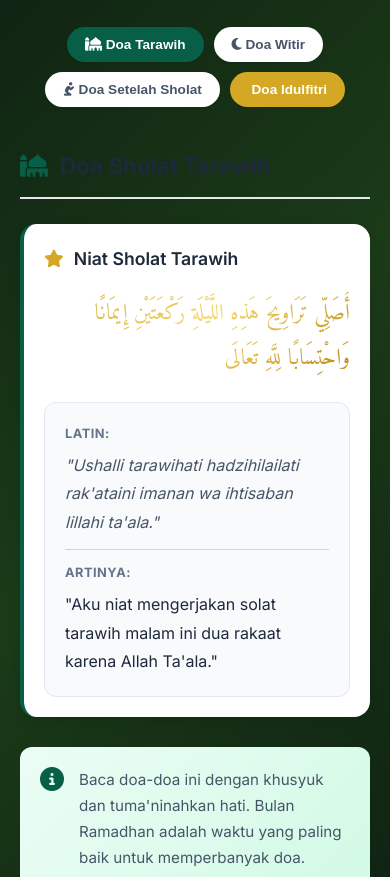
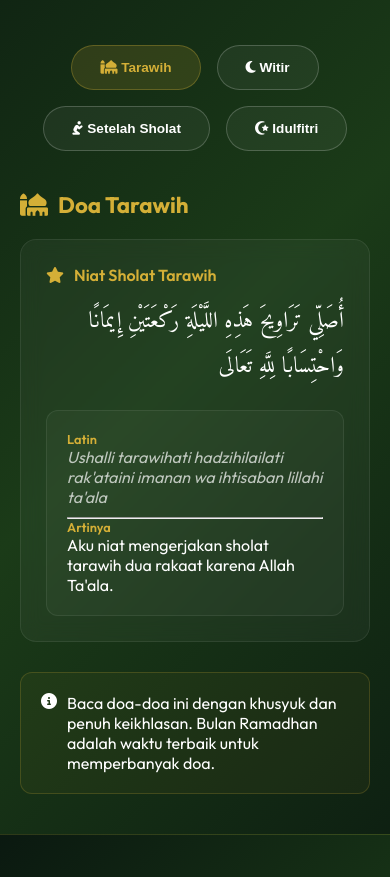
Before and after one commit to ayuanggaraini32-web/portal-ramadhan, a plain HTML site: page misi1/doa-harian.html in a window 390 px wide. Shown: the part 333-1210 px from the top of the page. Drawn offline with Linux system fonts and the light colour scheme.

Commit message:
blackboxai/color-consistency: Unified Ramsay theme across all misi pages
- Added ../style.css to all misi HTML (navbar/theme consistency)
- misi3 Tailwind: extended home green/gold vars
- misi1/doa-harian: Fixed tabs visibility + styled header
- All pages: Matching --primary/#1B3B18 --secondary/#D4AF37
- Responsive + tested locally

```diff
--- a/misi1/doa-harian.html
+++ b/misi1/doa-harian.html
@@ -4,190 +4,387 @@
 <head>
 <meta charset="UTF-8">
 <meta name="viewport" content="width=device-width, initial-scale=1.0">
-    <title>Koleksi Doa Harian | Page Ramadhan</title>
-    <link rel="stylesheet" href="style.css">
-    <link href="https://fonts.googleapis.com/css2?family=Amiri&family=Inter:wght@400;500;600;700&display=swap" rel="stylesheet">
+<title>Koleksi Doa Harian | Ramadhan Portal</title>
+<link rel="stylesheet" href="../style.css">
+
+<link rel="preconnect" href="https://fonts.googleapis.com">
+<link rel="preconnect" href="https://fonts.gstatic.com" crossorigin>
+<link href="https://fonts.googleapis.com/css2?family=Amiri:wght@400;700&family=Inter:wght@400;500;600;700&family=Outfit:wght@300;400;500;600;700&display=swap" rel="stylesheet">
 <link rel="stylesheet" href="https://cdnjs.cloudflare.com/ajax/libs/font-awesome/6.4.0/css/all.min.css">
-    <link rel="stylesheet" href="../style.css">
+
 <style>
-        :root {
-            --primary-green: #065f46;
-            --light-green: #ecfdf5;
-            --green-border: #059669;
-            --gold: #d4a825;
-            --gold-light: #fef9e7;
-            --amber: #b45309;
-            --text-dark: #1e293b;
-            --text-medium: #475569;
-            --text-light: #64748b;
-            --bg-body: #fafaf9;
-            --bg-card: #ffffff;
-            --shadow-sm: 0 1px 3px rgba(0, 0, 0, 0.08);
-            --shadow-md: 0 4px 12px rgba(0, 0, 0, 0.1);
-            --shadow-lg: 0 8px 24px rgba(0, 0, 0, 0.12);
+/* Doa Harian specific overrides */
+
+/* ===== Container ===== */
+
+.container{
+max-width:900px;
+margin:auto;
+padding:40px 20px;
 }
-        body { font-family: 'Inter', sans-serif; background-color: var(--bg-body); color: var(--text-dark); line-height: 1.7; }
-        .container { max-width: 800px; margin: 0 auto; padding: 40px 20px 60px; }
-        .doa-tabs { display: flex; gap: 10px; margin-bottom: 35px; flex-wrap: wrap; }
-        .tab-btn { padding: 12px 24px; border: none; border-radius: 25px; font-size: 0.95rem; font-weight: 600; cursor: pointer; transition: all 0.3s ease; background: white; color: var(--text-medium); box-shadow: var(--shadow-sm); }
-        .tab-btn:hover { transform: translateY(-2px); box-shadow: var(--shadow-md); }
-        .tab-btn.active { background: var(--primary-green); color: white; }
-        .tab-btn.buka { background: var(--gold); color: white; }
-        .tab-btn.buka.active { background: var(--amber); }
-        .doa-content { display: none; animation: fadeIn 0.5s ease; }
-        .doa-content.active { display: block; }
-        @keyframes fadeIn { from { opacity: 0; transform: translateY(10px); } to { opacity: 1; transform: translateY(0); } }
-        .doa-section { margin-top: 40px; }
-        .doa-section-title { display: flex; align-items: center; gap: 12px; font-size: 1.4rem; color: var(--text-dark); margin-bottom: 25px; padding-bottom: 12px; border-bottom: 2px solid #e5e7eb; }
-        .doa-section-title i { color: var(--primary-green); }
-        .doa-card { background: var(--bg-card); border-radius: 16px; padding: 28px; margin-bottom: 24px; box-shadow: var(--shadow-md); border-left: 4px solid var(--primary-green); }
-        .doa-card.special { border-left-color: var(--gold); background: linear-gradient(135deg, #fffbeb 0%, #fefce8 100%); }
-        .doa-title { font-size: 1.1rem; font-weight: 600; color: var(--text-dark); margin-bottom: 18px; display: flex; align-items: center; gap: 10px; }
-        .doa-title i { color: var(--gold); }
-        .arabic-text { font-family: 'Amiri', serif; font-size: 1.8rem; text-align: right; direction: rtl; line-height: 2; margin-bottom: 20px; color: #0f172a; }
-        .translation-box { background: #f8fafc; border-radius: 12px; padding: 20px; border: 1px solid #e2e8f0; }
-        .label { font-size: 0.8rem; font-weight: 700; text-transform: uppercase; letter-spacing: 0.5px; color: var(--text-light); margin-bottom: 6px; }
-        .doa-latin { font-size: 1rem; font-style: italic; color: var(--text-medium); line-height: 1.8; margin-bottom: 12px; }
-        hr { border: 0; border-top: 1px solid #cbd5e1; margin: 12px 0; }
-        .doa-meaning { font-size: 1rem; color: var(--text-dark); line-height: 1.8; }
-        .note-box { background: linear-gradient(135deg, #ecfdf5, #d1fae5); border-radius: 12px; padding: 20px; margin-top: 30px; display: flex; gap: 15px; align-items: flex-start; }
-        .note-box i { color: var(--primary-green); font-size: 1.5rem; flex-shrink: 0; }
-        .note-box p { font-size: 0.95rem; color: var(--text-medium); line-height: 1.7; }
-        @media (max-width: 640px) { .doa-tabs { justify-content: center; } .tab-btn { padding: 10px 18px; font-size: 0.85rem; } .arabic-text { font-size: 1.4rem; } .doa-card { padding: 20px; } }
+
+/* ===== Tabs ===== */
+
+.doa-tabs{
+display:flex;
+gap:10px;
+flex-wrap:wrap;
+margin-bottom:35px;
+}
+
+.tab-btn{
+padding:10px 22px;
+border-radius:25px;
+border:1px solid rgba(212,175,55,0.3);
+background:rgba(255,255,255,0.05);
+color:white;
+cursor:pointer;
+transition:0.3s;
+}
+
+.tab-btn:hover{
+background:rgba(212,175,55,0.15);
+}
+
+.tab-btn.active{
+background:var(--secondary);
+color:var(--primary);
+}
+
+/* ===== Content ===== */
+
+.doa-content{
+display:none;
+animation:fade 0.4s ease;
+}
+
+.doa-content.active{
+display:block;
+}
+
+@keyframes fade{
+from{opacity:0;transform:translateY(10px);}
+to{opacity:1;transform:translateY(0);}
+}
+
+/* ===== Section ===== */
+
+.doa-section{
+margin-top:30px;
+}
+
+.doa-section-title{
+display:flex;
+align-items:center;
+gap:10px;
+font-size:1.4rem;
+margin-bottom:20px;
+color:var(--secondary);
+}
+
+/* ===== Card ===== */
+
+.doa-card{
+background:rgba(255,255,255,0.04);
+border:1px solid rgba(255,255,255,0.08);
+border-radius:16px;
+padding:25px;
+margin-bottom:20px;
+backdrop-filter:blur(10px);
+transition:0.3s;
+}
+
+.doa-card:hover{
+transform:translateY(-5px);
+}
+
+.doa-card.special{
+border:1px solid rgba(212,175,55,0.4);
+background:rgba(212,175,55,0.05);
+}
+
+/* ===== Title ===== */
+
+.doa-title{
+font-weight:600;
+margin-bottom:15px;
+display:flex;
+gap:10px;
+align-items:center;
+color:var(--secondary);
+}
+
+/* ===== Arabic ===== */
+
+.arabic-text{
+font-family:'Amiri',serif;
+font-size:1.8rem;
+text-align:right;
+direction:rtl;
+line-height:2;
+margin-bottom:20px;
+}
+
+/* ===== Translation ===== */
+
+.translation-box{
+background:rgba(255,255,255,0.03);
+padding:20px;
+border-radius:12px;
+border:1px solid rgba(255,255,255,0.08);
+}
+
+.label{
+font-size:0.8rem;
+color:var(--secondary);
+font-weight:600;
+}
+
+.doa-latin{
+font-style:italic;
+color:var(--text-muted);
+margin-bottom:10px;
+}
+
+.doa-meaning{
+color:white;
+}
+
+.note-box{
+margin-top:30px;
+padding:20px;
+border-radius:12px;
+background:rgba(212,175,55,0.05);
+border:1px solid rgba(212,175,55,0.2);
+display:flex;
+gap:10px;
+}
+
+/* ===== Mobile ===== */
+
+@media(max-width:640px){
+
+.arabic-text{
+font-size:1.4rem;
+}
+
+.tab-btn{
+font-size:0.85rem;
+padding:8px 16px;
+}
+
+}
+
 </style>
+
 </head>
+
 <body>
 
-    <!-- Header with Navigation -->
 <header class="main-header">
+
 <nav class="navbar">
+
 <div class="navbar-container">
+
 <a href="../index.html" class="navbar-brand">
-                    <div class="brand-icon"><i class="fas fa-mosque"></i></div>
+
+<div class="brand-icon">
+<i class="fas fa-mosque"></i>
+</div>
+
 <span class="brand-text">Ramadhan Portal</span>
+
 </a>
-                <button class="navbar-toggle" id="navbarToggle" aria-label="Toggle Menu"><i class="fas fa-bars"></i></button>
+
+<button class="navbar-toggle" id="navbarToggle">
+<i class="fas fa-bars"></i>
+</button>
+
 <ul class="navbar-menu" id="navbarMenu">
-                    <li><a href="../index.html" class="nav-link"><i class="fas fa-home"></i> <span>Home</span></a></li>
-                    <li><a href="../misi5/index.html" class="nav-link"><i class="fas fa-clock"></i> <span>Jadwal Imsakiyah</span></a></li>
-                    <li><a href="doa-harian.html" class="nav-link active"><i class="fas fa-book-quran"></i> <span>Doa Harian</span></a></li>
-                    <li><a href="index.html" class="nav-link"><i class="fas fa-moon"></i> <span>Doa Sahur & Buka</span></a></li>
-                    <li><a href="dzikir.html" class="nav-link"><i class="fas fa-pray"></i> <span>Dzikir</span></a></li>
+
+<li>
+<a href="../index.html" class="nav-link">
+<i class="fas fa-home"></i>
+<span>Home</span>
+</a>
+</li>
+
+<li>
+<a href="../misi5/index.html" class="nav-link">
+<i class="fas fa-clock"></i>
+<span>Jadwal Imsakiyah</span>
+</a>
+</li>
+
+<li>
+<a href="doa-harian.html" class="nav-link active">
+<i class="fas fa-book-quran"></i>
+<span>Doa Harian</span>
+</a>
+</li>
+
+<li>
+<a href="index.html" class="nav-link">
+<i class="fas fa-moon"></i>
+<span>Doa Sahur & Buka</span>
+</a>
+</li>
+
+<li>
+<a href="dzikir.html" class="nav-link">
+<i class="fas fa-pray"></i>
+<span>Dzikir</span>
+</a>
+</li>
+
 </ul>
+
 </div>
+
 </nav>
+
 </header>
 
+
 <main class="container">
-        <div class="page-header" style="text-align: center; margin-bottom: 2rem;">
+
+        <div class="page-header" style="text-align: center; margin-bottom: 3rem;">
             <div class="page-icon gold" style="width: 80px; height: 80px; background: linear-gradient(135deg, rgba(212,175,55,0.25), rgba(184,134,11,0.35)); border-radius: 24px; display: inline-flex; align-items: center; justify-content: center; margin-bottom: 1rem; border: 2px solid rgba(212,175,55,0.4);">
-                <i class="fas fa-book-quran" style="font-size: 2rem; color: #D4AF37;"></i>
+                <i class="fas fa-book-open" style="font-size: 2rem; color: #D4AF37;"></i>
             </div>
-            <h1 style="font-family: 'Amiri', serif; font-size: 2rem; margin-bottom: 0.5rem;">Koleksi Doa Harian</h1>
-            <p style="color: #64748b;">Doa-doa pilihan untuk setiap momen ibadah</p>
+            <h1 style="font-family: 'Amiri', serif; font-size: 2.5rem; color: white; margin-bottom: 0.5rem;">Koleksi Doa Harian</h1>
+            <p style="color: rgba(255,255,255,0.8); font-size: 1.1rem;">Doa-doa untuk bulan Ramadhan dan hari-hari biasa</p>
         </div>
 
-        <div class="doa-tabs">
-            <button class="tab-btn active" onclick="showTab('tarawih')"><i class="fas fa-mosque"></i> Doa Tarawih</button>
-            <button class="tab-btn" onclick="showTab('witir')"><i class="fas fa-moon"></i> Doa Witir</button>
-            <button class="tab-btn" onclick="showTab('sesudah-sholat')"><i class="fas fa-pray"></i> Doa Setelah Sholat</button>
-            <button class="tab-btn buka" onclick="showTab('id')"><i class="fas fa-celebration"></i> Doa Idulfitri</button>
+        <div class="doa-tabs" style="display: flex; gap: 1rem; margin-bottom: 2.5rem; flex-wrap: wrap; justify-content: center;">
+            <button class="tab-btn active" onclick="showTab(event,'tarawih')" style="padding: 0.875rem 1.75rem; border-radius: 25px; background: rgba(212,175,55,0.15); color: var(--secondary); border: 1px solid rgba(212,175,55,0.3); font-weight: 600;">
+                <i class="fas fa-mosque mr-2"></i> Tarawih
+            </button>
+            <button class="tab-btn" onclick="showTab(event,'witir')" style="padding: 0.875rem 1.75rem; border-radius: 25px; background: rgba(255,255,255,0.05); color: white; border: 1px solid rgba(255,255,255,0.2); font-weight: 600;">
+                <i class="fas fa-moon mr-2"></i> Witir
+            </button>
+            <button class="tab-btn" onclick="showTab(event,'sesudah')" style="padding: 0.875rem 1.75rem; border-radius: 25px; background: rgba(255,255,255,0.05); color: white; border: 1px solid rgba(255,255,255,0.2); font-weight: 600;">
+                <i class="fas fa-pray mr-2"></i> Setelah Sholat
+            </button>
+            <button class="tab-btn" onclick="showTab(event,'id')" style="padding: 0.875rem 1.75rem; border-radius: 25px; background: rgba(255,255,255,0.05); color: white; border: 1px solid rgba(255,255,255,0.2); font-weight: 600;">
+                <i class="fas fa-star-and-crescent mr-2"></i> Idulfitri
+            </button>
         </div>
 
+
+<!-- Tarawih -->
+
 <div id="tarawih" class="doa-content active">
+
 <section class="doa-section">
-                <h2 class="doa-section-title"><i class="fas fa-mosque"></i> Doa Sholat Tarawih</h2>
+
+<h2 class="doa-section-title">
+<i class="fas fa-mosque"></i> Doa Tarawih
+</h2>
+
 <article class="doa-card">
-                    <div class="doa-title"><i class="fas fa-star"></i> Niat Sholat Tarawih</div>
-                    <p class="arabic-text">أُصَلِّي تَرَاوِيحَ هَذِهِ اللَّيْلَةِ رَكْعَتَيْنِ إِيمَانًا وَاحْتِسَابًا لِلَّهِ تَعَالَى</p>
-                    <div class="translation-box">
-                        <p class="label">Latin:</p>
-                        <p class="doa-latin">"Ushalli tarawihati hadzihilailati rak'ataini imanan wa ihtisaban lillahi ta'ala."</p>
-                        <hr>
-                        <p class="label">Artinya:</p>
-                        <p class="doa-meaning">"Aku niat mengerjakan solat tarawih malam ini dua rakaat karena Allah Ta'ala."</p>
-                    </div>
-                </article>
-            </section>
+
+<div class="doa-title">
+<i class="fas fa-star"></i> Niat Sholat Tarawih
 </div>
 
-        <div id="witir" class="doa-content">
-            <section class="doa-section">
-                <h2 class="doa-section-title"><i class="fas fa-moon"></i> Doa Sholat Witir</h2>
-                <article class="doa-card">
-                    <div class="doa-title"><i class="fas fa-star"></i> Niat Sholat Witir</div>
-                    <p class="arabic-text">أُصَلِّي وَتْرًا ثَلاَثَ رَكَعَاتٍ إِيمَانًا وَاحْتِسَابًا لِلَّهِ تَعَالَى</p>
+<p class="arabic-text">
+أُصَلِّي تَرَاوِيحَ هَذِهِ اللَّيْلَةِ رَكْعَتَيْنِ إِيمَانًا وَاحْتِسَابًا لِلَّهِ تَعَالَى
+</p>
+
 <div class="translation-box">
-                        <p class="label">Latin:</p>
-                        <p class="doa-latin">"Ushalli witran salaatsa raka'at imanan wa ihtisaban lillahi ta'ala."</p>
+
+<p class="label">Latin</p>
+
+<p class="doa-latin">
+Ushalli tarawihati hadzihilailati rak'ataini imanan wa ihtisaban lillahi ta'ala
+</p>
+
 <hr>
-                        <p class="label">Artinya:</p>
-                        <p class="doa-meaning">"Aku niat mengerjakan solat witir tiga rakaat karena Allah Ta'ala."</p>
-                    </div>
-                </article>
-            </section>
+
+<p class="label">Artinya</p>
+
+<p class="doa-meaning">
+Aku niat mengerjakan sholat tarawih dua rakaat karena Allah Ta'ala.
+</p>
+
 </div>
 
-        <div id="sesudah-sholat" class="doa-content">
-            <section class="doa-section">
-                <h2 class="doa-section-title"><i class="fas fa-pray"></i> Doa Setelah Sholat Fardhu</h2>
-                <article class="doa-card">
-                    <div class="doa-title"><i class="fas fa-star"></i> Astagfirullahal Adzim</div>
-                    <p class="arabic-text">أَسْتَغْفِرُ اللَّهَ الْعَظِيمَ الَّذِي لَا إِلَهَ إِلَّا هُوَ الْحَيُّ الْقَيُّومُ وَأَتُوبُ إِلَيْهِ</p>
-                    <div class="translation-box">
-                        <p class="label">Latin:</p>
-                        <p class="doa-latin">"Astaghfirullahal Adzim alladzi la ilaha illa huwal hayyul qayyumu wa atubu ilayhi."</p>
-                        <hr>
-                        <p class="label">Artinya:</p>
-                        <p class="doa-meaning">"Aku memohon ampun kepada Allah yang Maha Besar."</p>
-                    </div>
 </article>
+
 </section>
+
 </div>
 
-        <div id="id" class="doa-content">
-            <section class="doa-section">
-                <h2 class="doa-section-title"><i class="fas fa-celebration"></i> Doa Idulfitri</h2>
-                <article class="doa-card special">
-                    <div class="doa-title"><i class="fas fa-star"></i> Takbir Hari Raya</div>
-                    <p class="arabic-text">اللَّهُ أَكْبَرُ اللَّهُ أَكْبَرُ اللَّهُ أَكْبَرُ لَا إِلَهَ إِلَّا اللَّهُ وَاللَّهُ أَكْبَرُ اللَّهُ أَكْبَرُ وَلِلَّهِ الْحَمْدُ</p>
-                    <div class="translation-box">
-                        <p class="label">Latin:</p>
-                        <p class="doa-latin">"Allahu Akbar, Allahu Akbar, Allahu Akbar..."</p>
-                        <hr>
-                        <p class="label">Artinya:</p>
-                        <p class="doa-meaning">"Allah Mahabesar, Allah Mahabesar, Allah Mahabesar..."</p>
-                    </div>
-                </article>
-            </section>
+
+<div class="note-box">
+
+<i class="fas fa-info-circle"></i>
+
+<p>
+Baca doa-doa ini dengan khusyuk dan penuh keikhlasan.
+Bulan Ramadhan adalah waktu terbaik untuk memperbanyak doa.
+</p>
+
 </div>
 
-        <div class="note-box">
-            <i class="fas fa-info-circle"></i>
-            <p>Baca doa-doa ini dengan khusyuk dan tuma'ninahkan hati. Bulan Ramadhan adalah waktu yang paling baik untuk memperbanyak doa.</p>
-        </div>
 </main>
 
+
 <footer class="main-footer">
+
 <div class="footer-content">
-            <div class="footer-brand"><i class="fas fa-mosque"></i> <span>Ramadhan Portal</span></div>
-            <p class="footer-tagline">Semangat Beribadah di Bulan Suci</p>
-            <p class="footer-copyright">&copy; 2026 Project Page Ramadhan | Created with <i class="fas fa-heart" style="color: #e74c3c;"></i> by Ayu Anggaraini</p>
+
+<div class="footer-brand">
+
+<i class="fas fa-mosque"></i>
+<span>Ramadhan Portal</span>
+
 </div>
+
+<p class="footer-tagline">
+Semangat Beribadah di Bulan Suci
+</p>
+
+<p class="footer-copyright">
+© 2026 Ramadhan Portal | Created by Ayu Anggraini
+</p>
+
+</div>
+
 </footer>
 
+
 <script>
-        document.getElementById('navbarToggle').addEventListener('click', function() {
+
+/* Navbar */
+
+document.getElementById('navbarToggle').addEventListener('click',function(){
+
 document.getElementById('navbarMenu').classList.toggle('active');
-            this.querySelector('i').classList.toggle('fa-bars');
-            this.querySelector('i').classList.toggle('fa-times');
+
 });
-        function showTab(tabId) {
-            document.querySelectorAll('.doa-content').forEach(c => c.classList.remove('active'));
-            document.querySelectorAll('.tab-btn').forEach(b => b.classList.remove('active'));
+
+/* Tabs */
+
+function showTab(event,tabId){
+
+document.querySelectorAll('.doa-content').forEach(el=>{
+el.classList.remove('active');
+});
+
+document.querySelectorAll('.tab-btn').forEach(el=>{
+el.classList.remove('active');
+});
+
 document.getElementById(tabId).classList.add('active');
-            event.target.classList.add('active');
+
+event.currentTarget.classList.add('active');
+
 }
+
 </script>
+
 </body>
 </html>
--- a/misi1/style.css
+++ b/misi1/style.css
@@ -15,8 +15,8 @@
     --glass-border: rgba(255, 255, 255, 0.12);
     --dark-green: #0a1810;
     --text-muted: rgba(255, 255, 255, 0.7);
-    --primary-green: #065f46;
-    --light-green: #ecfdf5;
+    --primary-green: #1B3B18;
+    --light-green: #2d5a2d;
     --gold: #d4a825;
     --gold-light: #fef9e7;
     --amber: #b45309;
--- a/misi3/style.css
+++ b/misi3/style.css
@@ -69,7 +69,6 @@ body {
 }
 
 .navbar-container {
-   1200px;
     margin: 0 auto;
     padding: 0.75rem 2rem;
     display: flex;
```
Also changed, not shown: misi1/gallery.html (+9 -2 lines), misi2/index.html (+1 -0 lines), misi3/index.html (+16 -0 lines), misi4/index.html (+2 -1 lines). Lines whose indentation alone changed are shown as unchanged.
